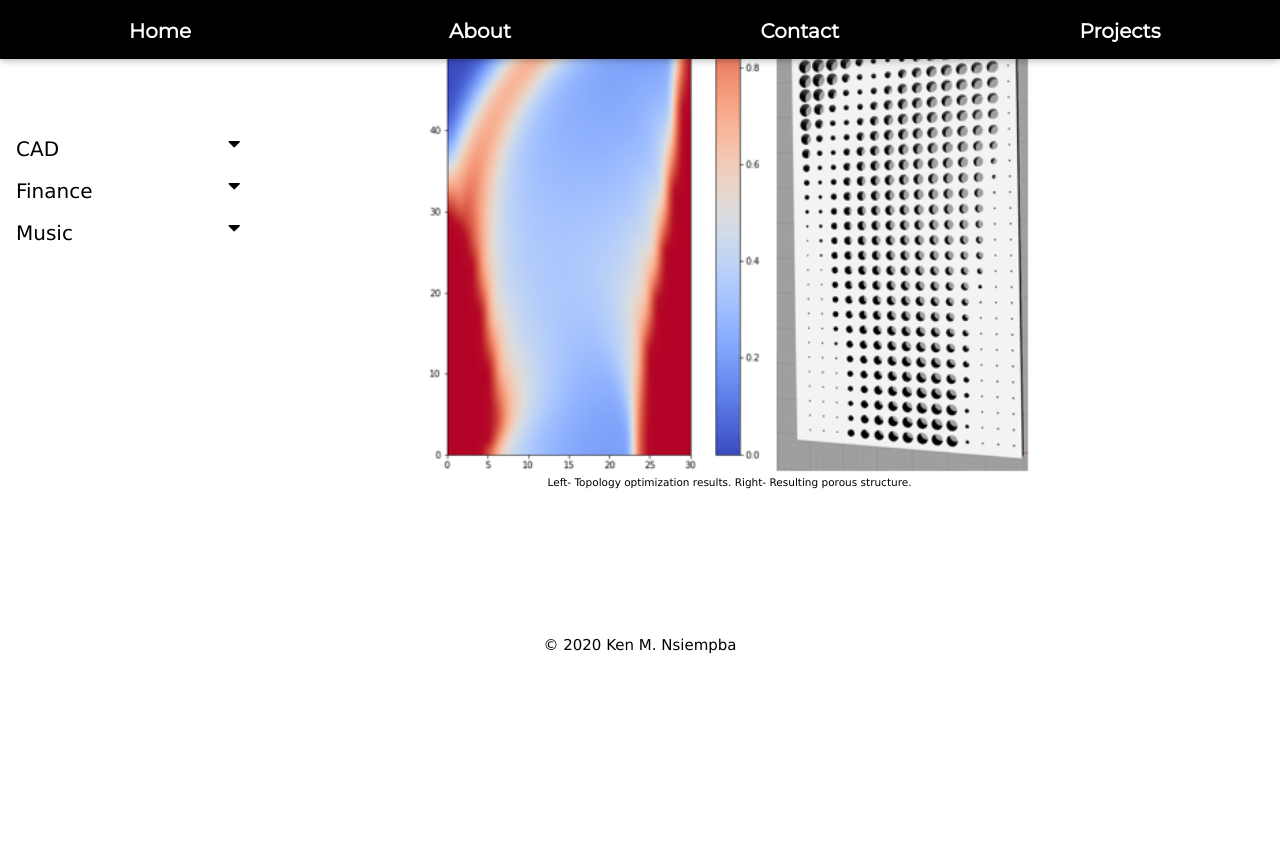
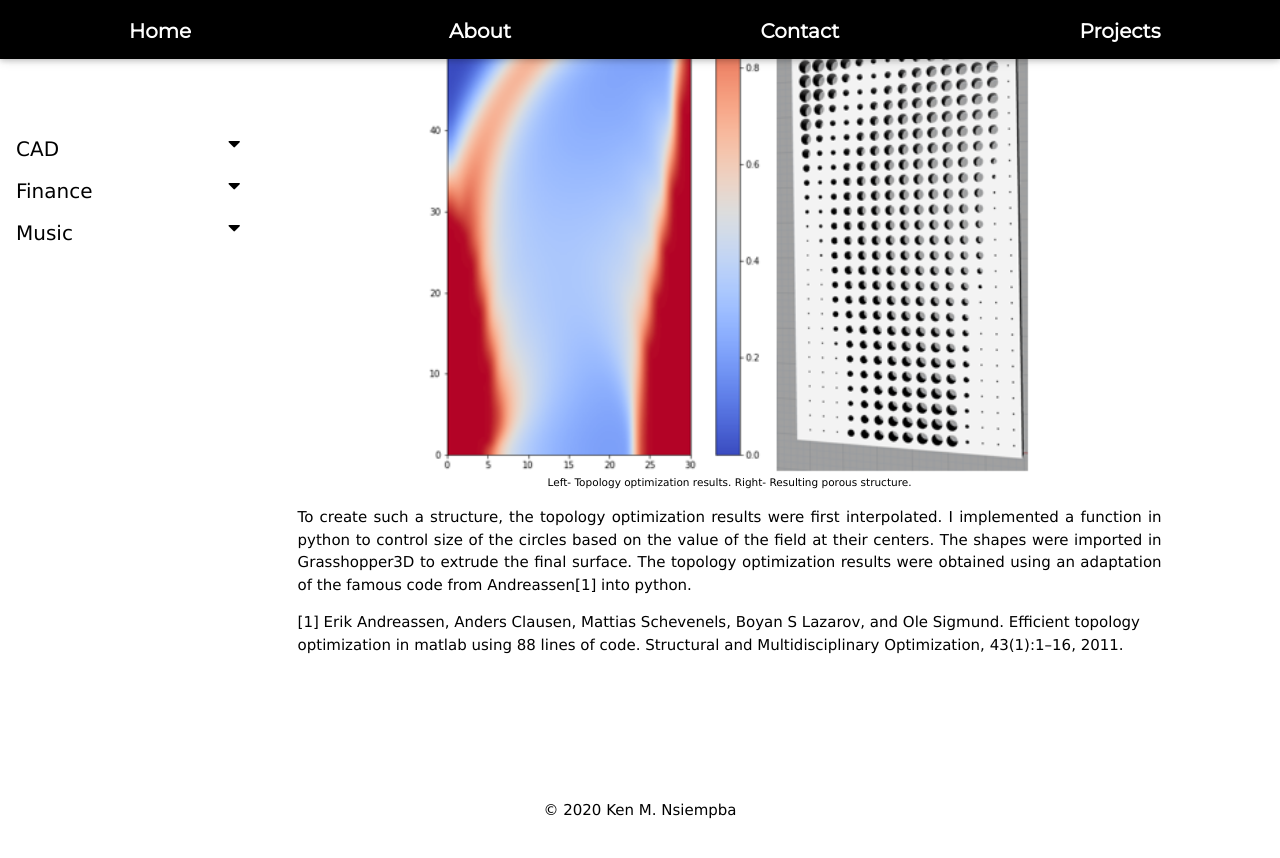
Before and after one commit to botengu/portfolio, a Jekyll site: the page built from _posts/2020-09-04-Topology-optimization-additive.md, in a window 1280 px wide and 900 px high, scrolled down 360 px. Shown: the top 858 px of the window. Built offline with Jekyll 4.4.1, drawn with Linux system fonts in a browser that asks for light colours; nearby versions of some CDN libraries; library files that are not in the unit come from our copies; a script that is not in the unit is left out; before the commit the page ends 1095 px from its top, so only the background shows below that.

Commit message:
23rd commit

```diff
--- a/_posts/2020-09-04-Topology-optimization-additive.md
+++ b/_posts/2020-09-04-Topology-optimization-additive.md
@@ -15,4 +15,12 @@ permalink: "/cad/topopt/"
         <img src="/portfolio/assets/img/Additional_plate.PNG" width="70%" height="70%">
         <figcaption> Left- Topology optimization results. Right- Resulting porous structure.</figcaption>
     </div>
+    <p class = "justify">
+    To create such a structure, the topology optimization results were first interpolated. I implemented a function in python to control size of the circles based on the value of the field at their centers. The shapes were imported in Grasshopper3D to extrude the final surface. The topology optimization results were obtained using an adaptation of the famous code from Andreassen[1] into python.
+    </p>
 </div>
+<footer>
+    [1] Erik Andreassen, Anders Clausen, Mattias Schevenels, Boyan S Lazarov, and Ole
+    Sigmund. Efficient topology optimization in matlab using 88 lines of code. Structural
+    and Multidisciplinary Optimization, 43(1):1–16, 2011.
+</footer>
```
Also changed, not shown: _posts/2020-07-21-MovingStocks.md (+1 -1 lines), _posts/2020-09-19-Stress-Lines.md (added, +50 -0 lines), assets/img/StressLines.png (added), assets/img/StressLines1.png (added), assets/img/StressLines2.png (added), assets/img/StressLines3.png (added), assets/img/designspace.PNG (added), 1 other file.
